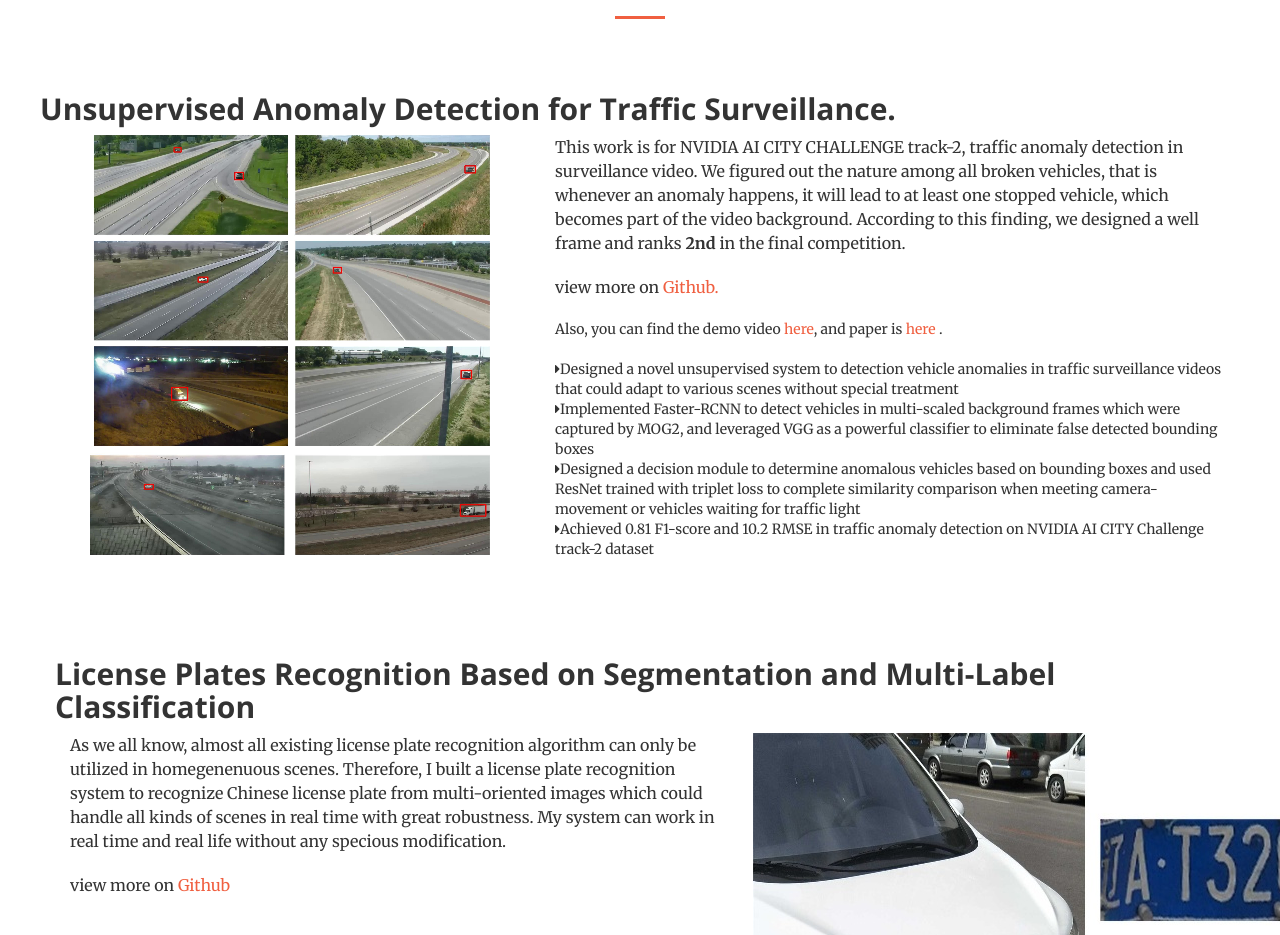
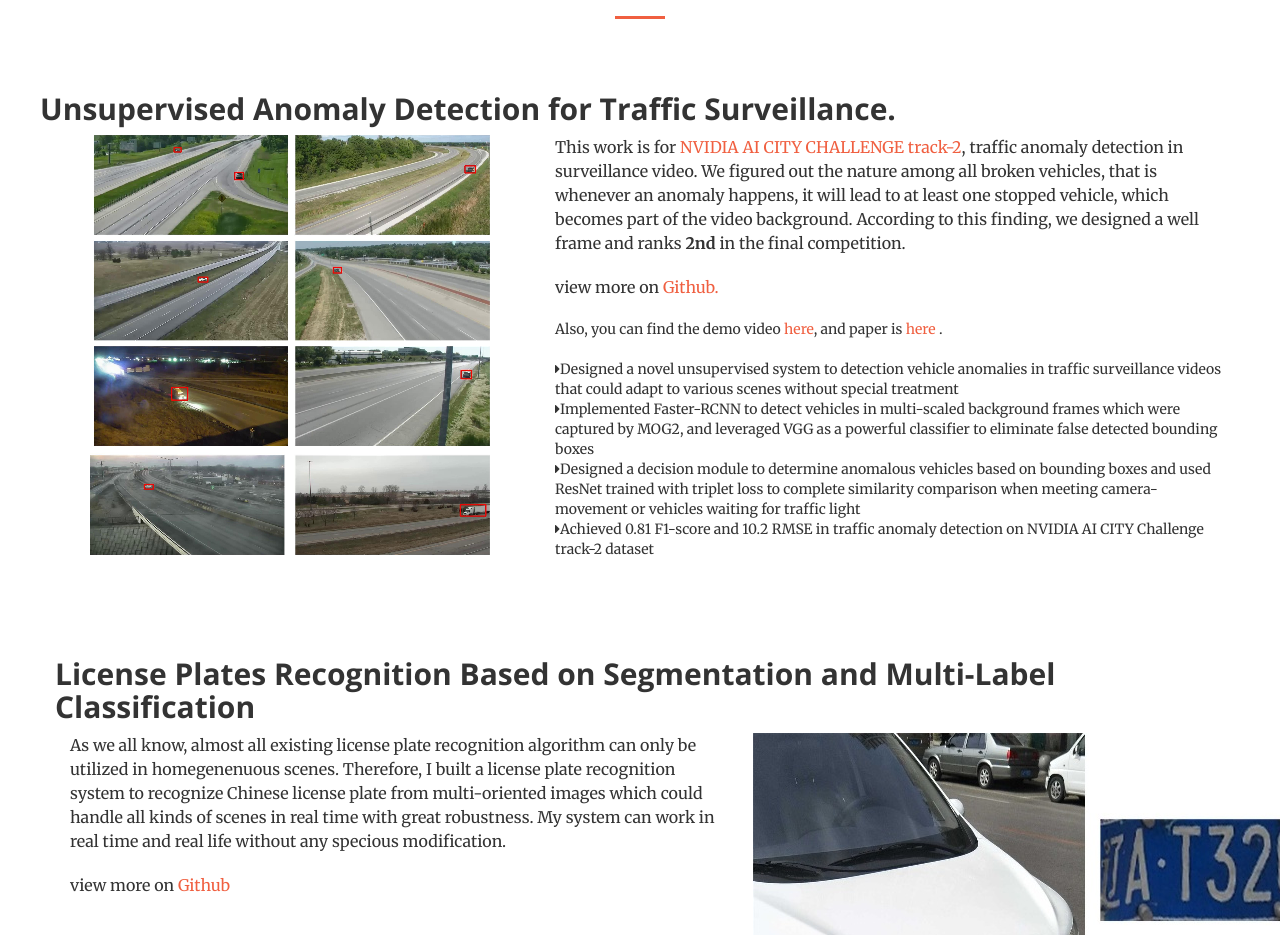
Before and after one commit to jiayi-wei/jiayi-wei.github.io, a website: page index.html in a window 1280 px wide. Shown: the part 944-1879 px from the top of the page. Drawn offline with nearby package versions, Linux system fonts and the light colour scheme.

Commit message:
Update index.html

```diff
--- a/index.html
+++ b/index.html
@@ -101,7 +101,7 @@
 						<div class="space"></div>
 					</div>
 					<div class="col-md-7">
-						<p>This work is for NVIDIA AI CITY CHALLENGE track-2, traffic anomaly detection in surveillance video. We figured out the nature among all broken vehicles, that is whenever an anomaly happens, it will lead to at least one stopped vehicle, which becomes part of the video background. According to this finding, we designed a well frame and ranks <b>2nd</b> in the final competition.</p>
+						<p>This work is for <a target="_blank" href="https://www.aicitychallenge.org/">NVIDIA AI CITY CHALLENGE track-2</a>, traffic anomaly detection in surveillance video. We figured out the nature among all broken vehicles, that is whenever an anomaly happens, it will lead to at least one stopped vehicle, which becomes part of the video background. According to this finding, we designed a well frame and ranks <b>2nd</b> in the final competition.</p>
 						<p>view more on <a target="_blank" href="https://github.com/NVIDIAAICITYCHALLENGE/2018AICITY_MCPRL">Github.</a></p>
 							Also, you can find the demo video <a target="_blank" href="https://youtu.be/WTD2S94ZUrc">here</a>, and paper is <a target="_blank" href="http://openaccess.thecvf.com/content_cvpr_2018_workshops/papers/w3/Wei_Unsupervised_Anomaly_Detection_CVPR_2018_paper.pdf">here</a> .</p>
 						<ul class="list-unstyled">
```
